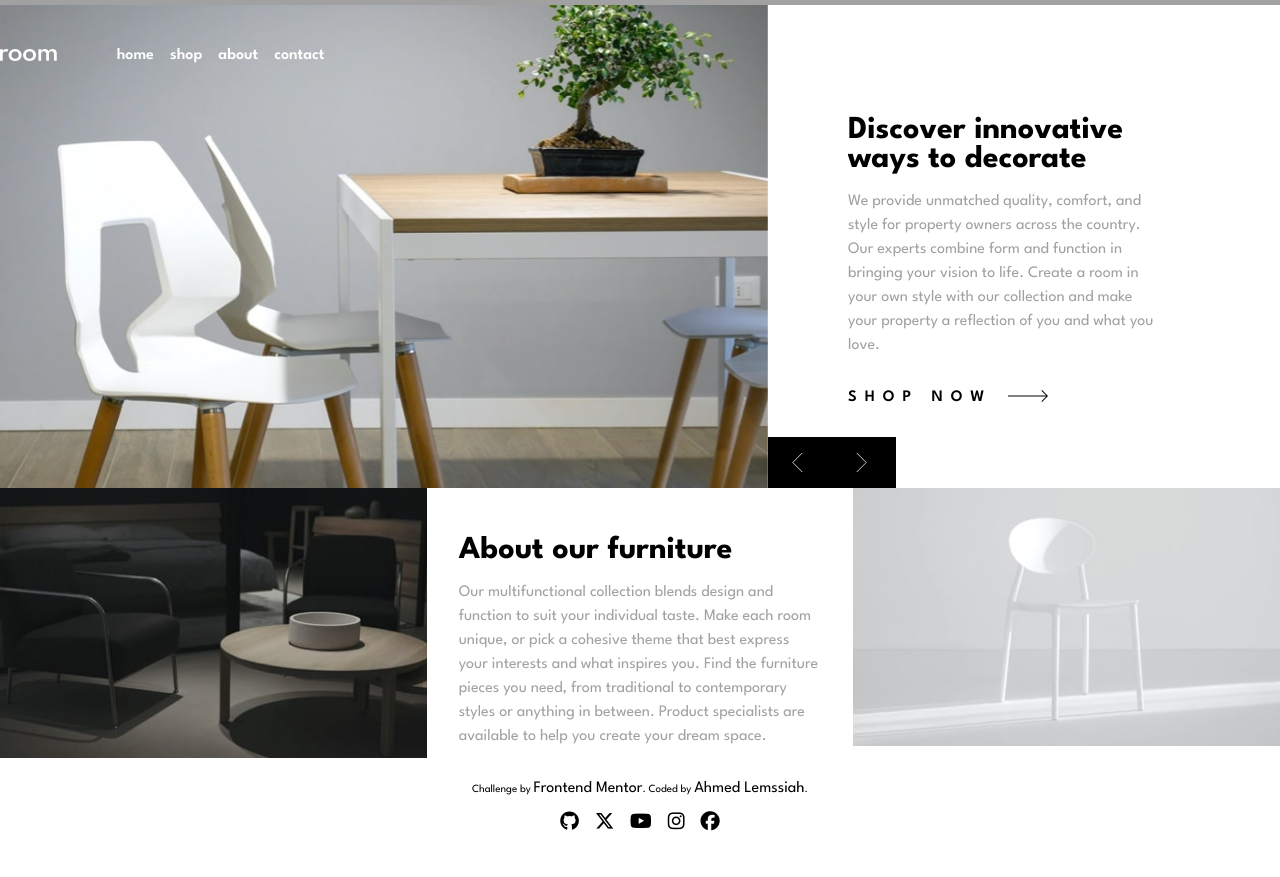
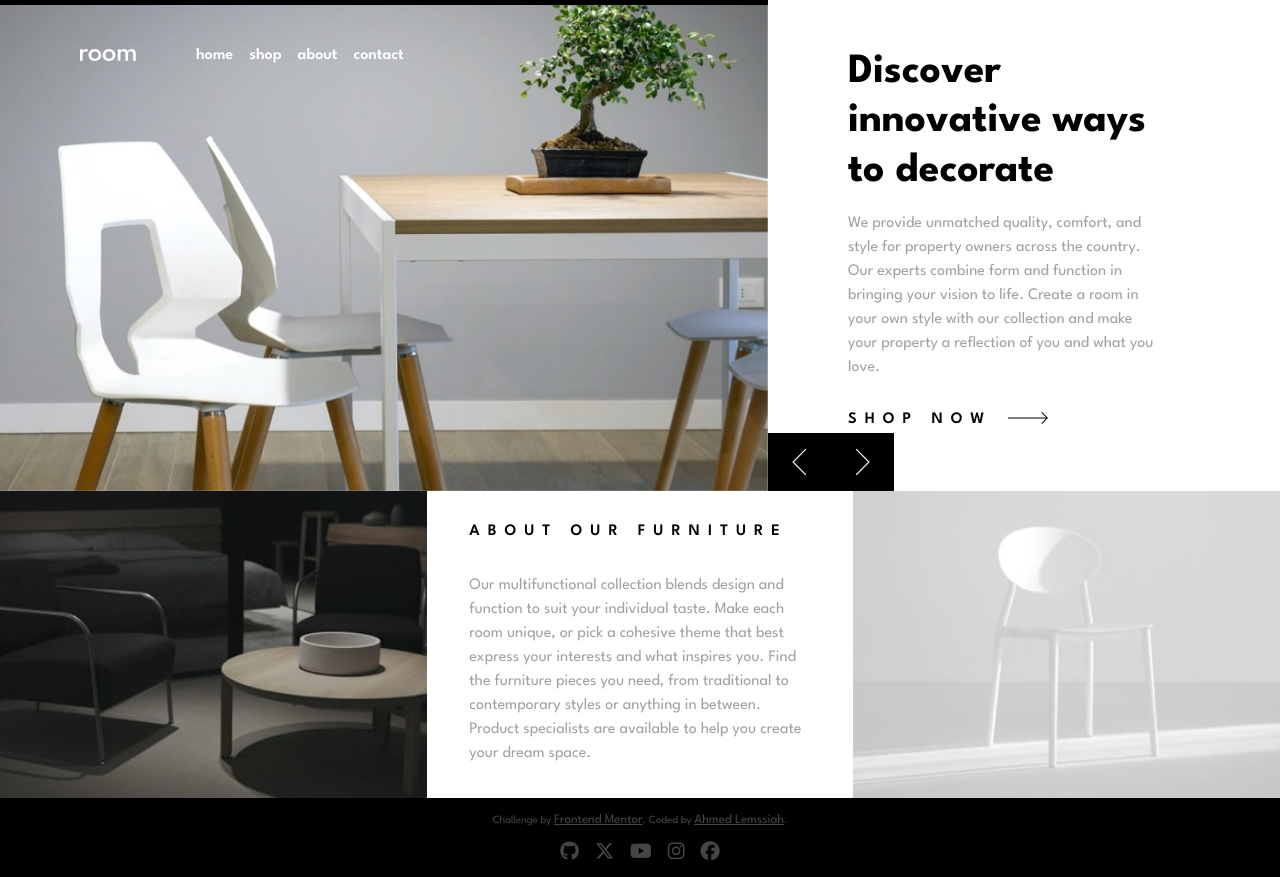
Before and after one commit to Arteque/room-homepage, a website: page index.html in a window 1280 px wide. Drawn offline with Linux system fonts and the light colour scheme.

Commit message:
Start page Finished

```diff
--- a/App.js
+++ b/App.js
@@ -16,8 +16,10 @@
         const sliderTexts = [...sliderContainer.querySelectorAll(".text-container")]
         const timerContainer = document.querySelector(".timer-container")
         let clicked = false,
-            timer = 10000,
+            timer = 5000,
             counter = 0
+
+            //Get the current Item and return its Index
               function getCurrent(){
                 const currentItem = sliderContainer.querySelector(".media-container picture.current")
                 const index = sliderImgs.indexOf(currentItem)
@@ -59,14 +61,24 @@
                 }
                }
 
-              let swapSliderInterval = setInterval(changeSlider, timer)
+            //   let swapSliderInterval = setInterval(changeSlider, timer)
 
                function timerLine(){
-
-                timerContainer.style.cssText = `width: ${(counter/timer)*1000}%`
+                let percent = (counter/timer)*1000
+                if( percent >= 100){
+                    changeSlider()
+                    counter = 0
+                }
+                timerContainer.style.cssText = `width: ${percent}%`
                 counter++
 
                }
+
+               function sliderAnimate(){
+                timerLine()
+                requestAnimationFrame(sliderAnimate)
+               }
+               sliderAnimate()
             //    let timerLineInterval = setInterval(timerLine, 10)
 
             //   add the click event
@@ -74,13 +86,10 @@
            sliderCtrs.forEach(btn => {
             btn.addEventListener("click", (e) => {
                 e.preventDefault()
-                console.log(e.target.classList.value)
                 if(e.target.classList.value == "left"){
                     clicked = true
                 }
-                clearInterval(swapSliderInterval)
                 changeSlider()
-                swapSliderInterval = setInterval(changeSlider, timer)
                 clicked = false
             } )
            })
@@ -92,9 +101,7 @@
                 if(e.code == "ArrowLeft"){
                     clicked = true
                 }
-                clearInterval(swapSliderInterval)
                 changeSlider()
-                swapSliderInterval = setInterval(changeSlider, timer)
                 clicked = false
             }
 
--- a/App.scss
+++ b/App.scss
@@ -54,15 +54,22 @@ a{
         justify-content: center;
         width: fit-content;
         padding-block: 1rem;
-        // margin-block-end: 2rem;
+        img{
+            transition: all 0.3s;
+        }
+        &:hover{
+            img{
+                opacity: 0.5;
+            }
+        }
     }
 }
-img{
+img,picture{
     display:block;
     width: 100%;
 }
 .wrapper{
-    width:min(85%, 1400px);
+    width:80%;
     margin-inline:auto;
 }
 .hide-it{
@@ -129,11 +136,8 @@ header{
         display:flex;
         align-items:center;
         justify-content: flex-start;
-        padding: 0;
+        padding: 0 5rem;
         gap: 3rem;
-        max-width: 1400px;
-        left: 50%;
-        transform:translateX(-50%);
         nav, nav.open{
             position:relative;
             background-color: transparent;
@@ -176,8 +180,11 @@ header{
 
 section{
     h2{
-        font-size: 2rem;
-        padding-block-start: 3rem;
+        font-size: clamp(2rem,2vw + 1rem, 3rem);
+        line-height: 2ch;
+    }
+    .wrapper{
+        margin-block: 3rem;
     }
     &#hero-section{
         //Optional
@@ -189,10 +196,18 @@ section{
             transform-origin: left;
             height: 5px;
             width: 100%;
-            background-color: var(--gray);
+            background-color: var(--black);
         }
         .media-and-ctrls-container{
             position: relative;
+            .media-container{
+                height: 100%;
+                img{
+                    height: 100%;
+                    object-fit: cover;
+                    object-position: left;
+                }
+            }
             picture{
                 display: none;
                 &.current{
@@ -209,19 +224,16 @@ section{
                 li{
                     background-color: var(--black);
                     padding: 1rem 1.5rem;
+                    width: 63px;
+                    cursor: pointer;
                 }
                 img{
-                    width: 70%;
                     pointer-events: none;
                 }
             }
 
         }
-        .wrapper{
-            padding-block-end: 5rem;
-        }
         .texts-container{
-
             overflow: hidden;
             .text-container{
                 display: none;
@@ -271,53 +283,42 @@ section{
                     right: auto;
                     left: 100%;
                     li{
-                        width: 4rem;
-                    }
-                }
-            }
-        }
-        /*
-        @include desktop{
-            .sliders-container{
-                display:flex;
-                justify-content: flex-start;
-                gap: 2rem;
-                .media-and-ctrls-container{
-                    max-width: 60%;
-                    align-self:stretch;
-                    .media-container{
-                        height: 100%;
-                        picture{
-                            height: 100%;
-                            width: 100%;
-                            object-fit: cover;
-                        }
-                    }
-                }
-                .texts-container{
-                    width: 40%;
-                    align-self: center;
-                }
-                .controlls-container{
-                    right: -100%;
-                    left: 100%;
-                    li{
-                        cursor: pointer;
-                        transition: all 0.3s;
+                        // width: 4vw;
+                        transition: all 0.5s;
                         &:hover{
-                            background-color: var(--gray);
+                            background-color: var(--gray-100);
                         }
                     }
                 }
             }
         }
-        */
     }
     &#about-section{
+
+        h2{
+            text-transform: uppercase;
+            letter-spacing: 0.5rem;
+            font-weight: 600;
+            justify-content: center;
+            width: fit-content;
+            padding-block: 1rem;
+            font-size: 1rem;
+        }
         @include desktop{
            display:grid;
            grid-template-columns:1fr 1fr 1fr;
            align-content: center;
+           .wrapper{
+            padding-block:1rem;
+            align-self: center;
+            margin-block: unset;
+           }
+           img{
+            width: 100%;
+            height: 100%;
+            object-fit: cover;
+            object-position: center;
+           }
         }
     }
 
@@ -346,7 +347,14 @@ section{
 .attribution {
     font-size: 11px;
     text-align: center;
-    margin-block:1rem;
+    background-color: var(--black);
+    padding-block: 1rem;
+    color: var(--gray-100);
+    a{
+        color: var(--grey);
+        text-decoration: underline;
+        font-size: small;
+    }
     ul{
         display:flex;
         list-style:none;
@@ -354,11 +362,9 @@ section{
         gap: 1rem;
         li {
             a {
-                color: inherit;
                 i{
                     font-size: 1.2rem;
-                    color:inherit;
-                    margin-block: 1rem;
+                    padding-block-start: 1rem;
                 }
             }
         }
--- a/index.html
+++ b/index.html
@@ -147,30 +147,30 @@
     <!--Attribution-->
     <div class="attribution">
         Challenge by <a href="https://www.frontendmentor.io?ref=challenge" target="_blank">Frontend Mentor</a>.
-        Coded by <a href="https://artecke.de" target="_blank">Ahmed Lemssiah</a>.
+        Coded by <a href="https://artecke.de" target="_blank" title="My art corner /  Portfolio and Website">Ahmed Lemssiah</a>.
         <ul>
             <li>
-                <a href="https://github.com/Arteque/" target="_blank">
+                <a href="https://github.com/Arteque/" target="_blank" title="Some of my projects on Github">
                     <i class="fab fa-github"></i>
                 </a>
             </li>
             <li>
-                <a href="https://twitter.com/ArteckeDesign" target="_blank">
+                <a href="https://twitter.com/ArteckeDesign" target="_blank" title="some of my thoughts on X/Twitter">
                     <i class="fa-brands fa-x-twitter"></i>
                 </a>
             </li>
             <li>
-                <a href="https://www.youtube.com/channel/UCjzbCFOWdsdV6gxa5ho7EtQ" target="_blank">
+                <a href="https://www.youtube.com/channel/UCjzbCFOWdsdV6gxa5ho7EtQ" target="_blank" title="Some of my videos on Youtube">
                     <i class="fab fa-youtube"></i>
                 </a>
             </li>
             <li>
-                <a href="https://www.instagram.com/artt3k/" target="_blank">
+                <a href="https://www.instagram.com/artt3k/" target="_blank" title="Some of my drawings on instagram">
                     <i class="fab fa-instagram"></i>
                 </a>
             </li>
             <li>
-                <a href="https://www.facebook.com/DieArtEcke" target="_blank">
+                <a href="https://www.facebook.com/DieArtEcke" target="_blank" title="My sharings on Facebook">
                     <i class="fab fa-facebook"></i>
                 </a>
             </li>
```
Also changed, not shown: App.css, 1 other file.
